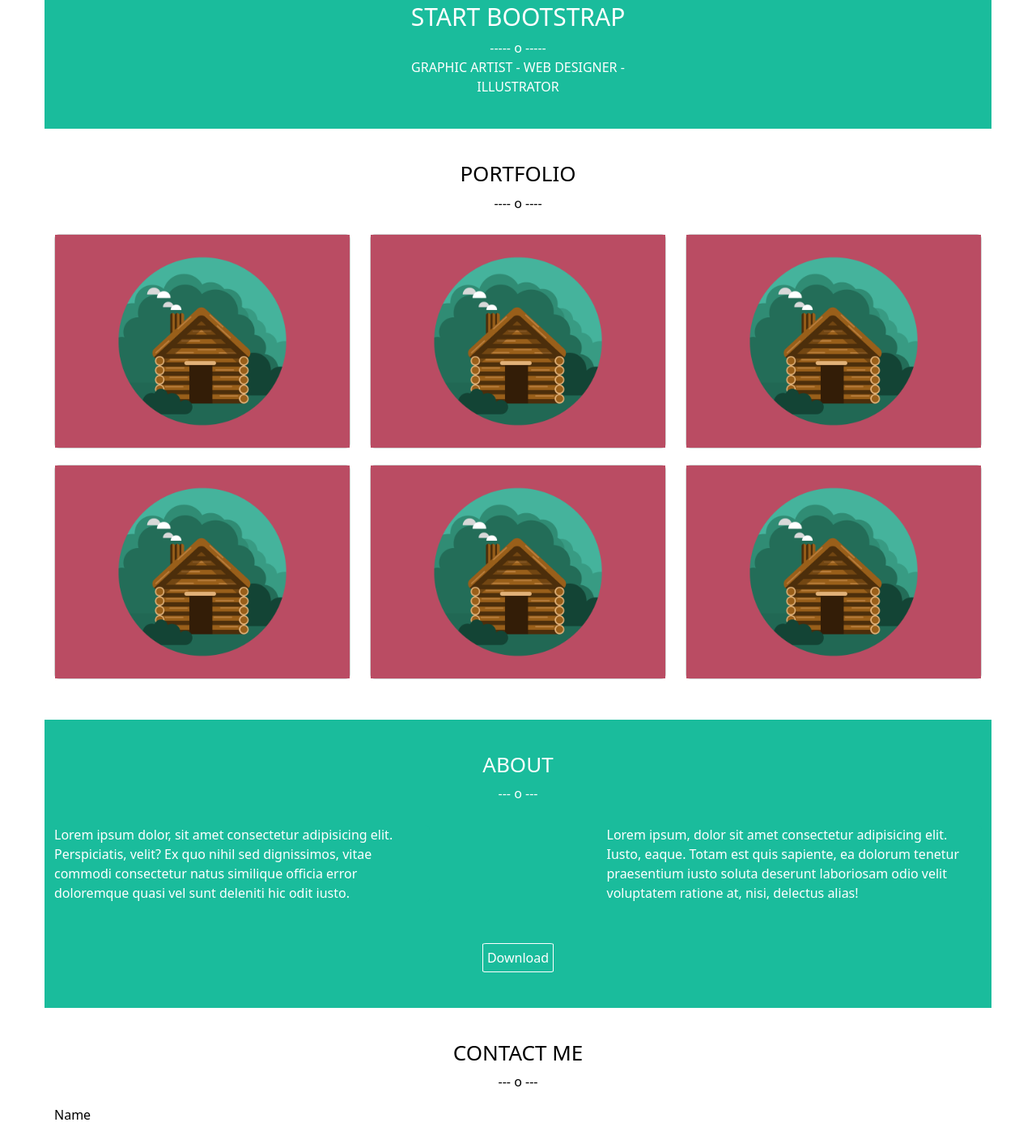
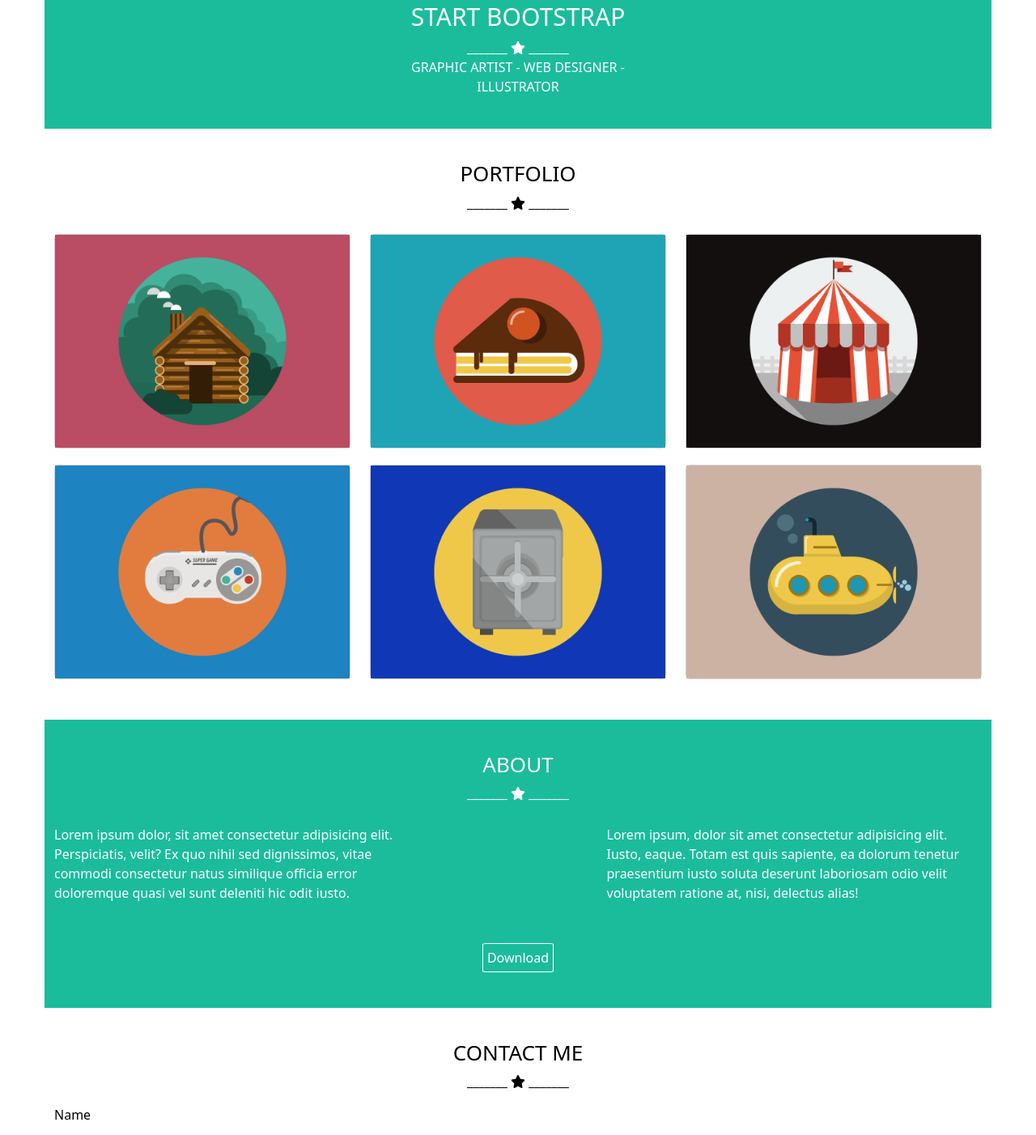
Before and after one commit to saesp/html-css-bootstrap-freelancer, a plain HTML site: page index.html in a window 1280 px wide. Shown: the part 231-1633 px from the top of the page at 81% size. Drawn offline with nearby package versions, Linux system fonts and the light colour scheme.

Commit message:
Completed

```diff
--- a/css/style.css
+++ b/css/style.css
@@ -48,7 +48,7 @@ h2{
     border: 0;
 }
 .container4 .row-data{
-    border-bottom: 0.6px solid gray;
+    border-bottom: 0.6px solid lightgray;
 }
 .col-lg-12{
     height: 40px;
--- a/index.html
+++ b/index.html
@@ -5,6 +5,7 @@
     <meta http-equiv="X-UA-Compatible" content="IE=edge">
     <meta name="viewport" content="width=device-width, initial-scale=1.0">
     <link href="https://cdn.jsdelivr.net/npm/bootstrap@5.2.2/dist/css/bootstrap.min.css" rel="stylesheet" integrity="sha384-Zenh87qX5JnK2Jl0vWa8Ck2rdkQ2Bzep5IDxbcnCeuOxjzrPF/et3URy9Bv1WTRi" crossorigin="anonymous">
+    <link rel="stylesheet" href="https://cdnjs.cloudflare.com/ajax/libs/font-awesome/6.2.0/css/all.min.css">
     <link rel="stylesheet" href="css/style.css">
     <link rel="stylesheet" href="css/style2.css">
     <title>Document</title>
@@ -50,7 +51,7 @@
             <div class="row">
                 <div class="col-lg-4"></div>
                 <div class="col col-lg-4">
-                    <div>----- o -----</div>
+                    <div>_______ <i class="fa-solid fa-star"></i> _______</div>
                 </div>
                 <div class="col-lg-4"></div>
             </div>
@@ -79,26 +80,26 @@
             </div>
 
             <div class="row">
-                <div class="col col-lg-12">---- o ----</div>
+                <div class="col col-lg-12">_______ <i class="fa-solid fa-star"></i> _______</div>
             </div>
             <div class="row">
                 <div class="col-lg-4 col-md-5 col-sm-12">
                     <div class="card"><img src="img/cabin.png" alt=""></div>
                 </div>
                 <div class="col-lg-4 col-md-5 col-sm-12">
-                    <div class="card"><img src="img/cabin.png" alt=""></div>
+                    <div class="card"><img src="img/cake.png" alt=""></div>
                 </div>
                 <div class="col-lg-4 col-md-5 col-sm-12">
-                    <div class="card"><img src="img/cabin.png" alt=""></div>
+                    <div class="card"><img src="img/circus.png" alt=""></div>
                 </div>
                 <div class="col-lg-4 col-md-5 col-sm-12">
-                    <div class="card"><img src="img/cabin.png" alt=""></div>
+                    <div class="card"><img src="img/game.png" alt=""></div>
                 </div>
                 <div class="col-lg-4 col-md-5 col-sm-12">
-                    <div class="card"><img src="img/cabin.png" alt=""></div>
+                    <div class="card"><img src="img/safe.png" alt=""></div>
                 </div>
                 <div class="col-lg-4 col-md-5 col-sm-12">
-                    <div class="card"><img src="img/cabin.png" alt=""></div>
+                    <div class="card"><img src="img/submarine.png" alt=""></div>
                 </div>
             </div>
             <div class="row">
@@ -113,7 +114,7 @@
             <div class="row">
                 <div class="col col-lg-12">
                     <div><h2>ABOUT</h2></div>
-                    <div>--- o ---</div>
+                    <div>_______ <i class="fa-solid fa-star"></i> _______</div>
                 </div>
             </div>
             <div class="row">
@@ -149,7 +150,7 @@
             <div class="row">
                 <div class="col col-lg-12">
                     <div><h2>CONTACT ME</h2></div>
-                    <div>--- o ---</div>
+                    <div>_______ <i class="fa-solid fa-star"></i> _______</div>
                 </div>
             </div>
             <div class="row">
```
